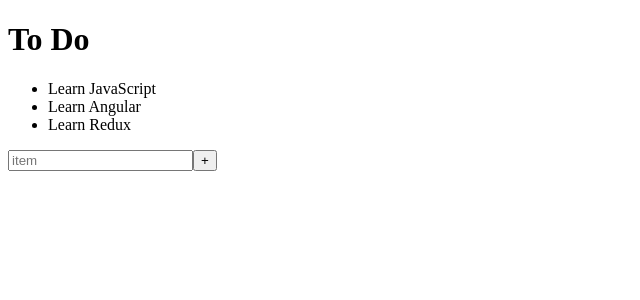
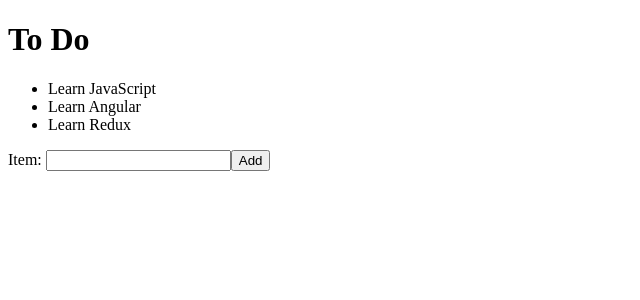
Before and after one commit to sonukapoor/angular-todo-example, an Angular app: page / in a window 1280 px wide. Shown: the top 300 px of the page, without its empty margins (0-640 px from the left). Built offline with nearby package versions, Linux system fonts and the light colour scheme.

Commit message:
Reactive form works

```diff
--- a/src/app/app.module.ts
+++ b/src/app/app.module.ts
@@ -1,7 +1,7 @@
 import { BrowserModule } from '@angular/platform-browser';
 import { NgModule } from '@angular/core';
-import { FormsModule } from '@angular/forms';
 import { HttpModule } from '@angular/http';
+import { FormsModule, ReactiveFormsModule } from '@angular/forms';
 
 import { AppComponent } from './app.component';
 import { ToDoListComponent } from './to-do-list/to-do-list.component';
@@ -16,7 +16,8 @@ import { GenericInputComponent } from './generic-input/generic-input.component';
   imports: [
     BrowserModule,
     FormsModule,
-    HttpModule
+    HttpModule,
+    ReactiveFormsModule
   ],
   providers: [],
   bootstrap: [AppComponent]
--- a/src/app/generic-input/generic-input.component.html
+++ b/src/app/generic-input/generic-input.component.html
@@ -1,4 +1,14 @@
-<p>
-  <input #newItem placeholder="item"/>
-  <button (click)="addToDo(newItem)">+</button>
-</p>
+<form [formGroup]="textEntryForm" (ngSubmit)="addToDo()">
+  <p>
+    Item: <input [formControl]="textEntryControl">
+    <button type="submit">Add</button>
+  </p>
+  <ul [hidden]="textEntryControl.valid || textEntryControl.untouched">
+    <li [hidden]="!textEntryControl.hasError('minlength')">
+      Item must have at least five characters
+    </li>
+    <li [hidden]="!textEntryControl.hasError('timeFormat')">
+      Invalid time format
+    </li>
+  </ul>
+</form>
--- a/src/app/generic-input/generic-input.component.ts
+++ b/src/app/generic-input/generic-input.component.ts
@@ -1,4 +1,5 @@
 import { Component, OnInit, Output, EventEmitter } from '@angular/core';
+import { FormBuilder, FormGroup, FormControl, Validators } from '@angular/forms';
 
 @Component({
   selector: 'app-generic-input',
@@ -7,15 +8,30 @@ import { Component, OnInit, Output, EventEmitter } from '@angular/core';
 })
 export class GenericInputComponent implements OnInit {
 
+  textEntryForm: FormGroup;
+  textEntryControl: FormControl;
   @Output() newItem: EventEmitter<string> = new EventEmitter();
 
-  constructor() { }
+  constructor(
+    private builder: FormBuilder
+  ) {
+    this.textEntryControl = new FormControl('', [CustomValidators.timeFormat]);
+    this.textEntryForm = builder.group({
+      textEntry: this.textEntryControl
+    });
+  }
+
+  addToDo() {
+    this.newItem.emit(this.textEntryControl.value);
+  }
 
   ngOnInit() {
   }
+}
 
-  addToDo(text: HTMLInputElement) {
-    this.newItem.emit(text.value);
-    text.value = '';
+export class CustomValidators {
+  static timeFormat(ctrl: FormControl) {
+    const pattern: RegExp = /\d\d:\d\d/;
+    return pattern.test(ctrl.value) ? null : {timeFormat: true};
   }
 }
```
